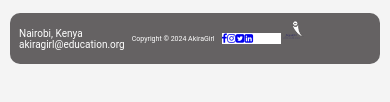
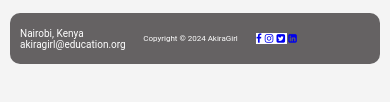
Before and after one commit to Shalom-uwamahoro/PM-Mentorship, a plain HTML site: page index.html in a window 390 px wide. Shown: the part 222-324 px from the top of the page. Drawn offline with Linux system fonts and the light colour scheme.

Commit message:
modified styles

```diff
--- a/style.css
+++ b/style.css
@@ -251,15 +251,17 @@ h1{
 }
 
 
+
 footer {
   display: flex;
   align-items: center;
-    gap: 2%;
-    padding: 8px 9px;
+  gap: 5%;
+  padding: 8px 10px;
   background-color: #656263;
   color: #fff;
   border-radius: 10px;
   margin-top: 5%;
+
 
 }
 
@@ -269,24 +271,20 @@ h1{
 }
 
 .copyright p {
-    font-size: 7px;
+  font-size: 8px;
   text-align: center;
 }
 
 .footer-content {
   display: flex;
-    justify-content: space-around;
-    align-items: center;
-
+  gap: 0.5%;
+  width: 30px;
 }
 
 .icons{
  display: flex;
-    gap: 0%;
-    margin-left: 0%;
-    background-color:white;
 cursor: pointer;
-    width: 59px;
  font-size: 10px;
+
 }
 }
```
Lines whose indentation alone changed are shown as unchanged.
